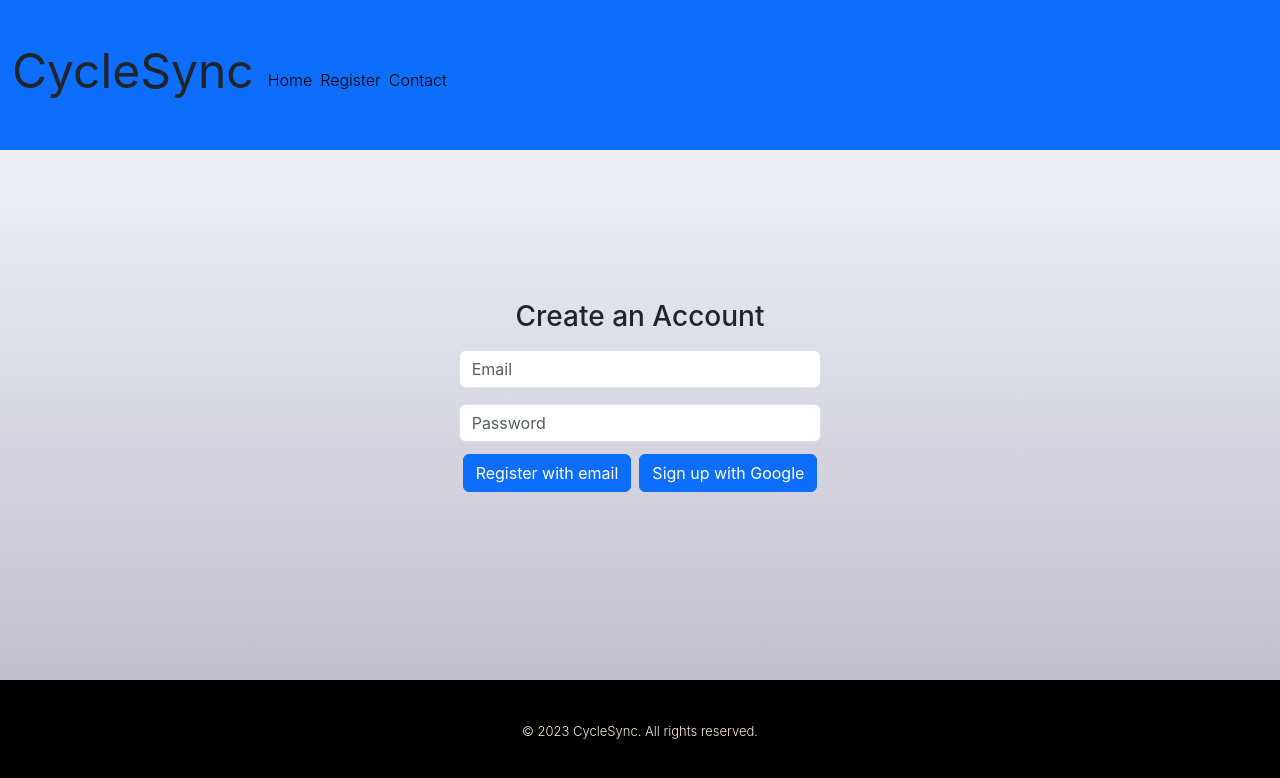
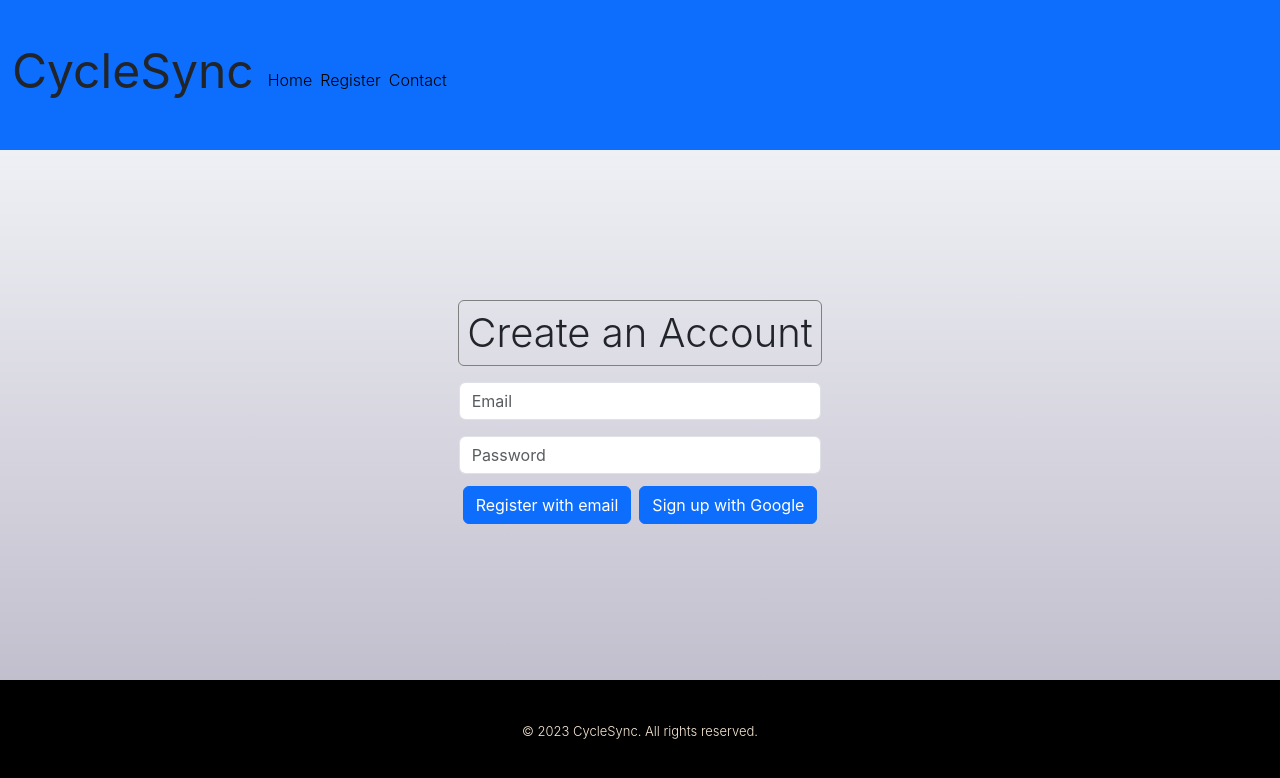
Before and after one commit to sadatakhtar/menses-react-app, a React (Create React App) app: page /register in a window 1280 px wide. Shown: the top 778 px of the page. Built offline with nearby package versions, Linux system fonts and the light colour scheme; no server answers.

Commit message:
Styled registration page

```diff
--- a/src/styles/RegisterPage.css
+++ b/src/styles/RegisterPage.css
@@ -1,11 +1,16 @@
 .register-page-container {
     display: flex;
     flex-direction: column;
-    /* justify-content: center; */
     align-items: center;
     padding-top: 150px;
-    /* height: 600px; */
-
     background: linear-gradient(to bottom, #eff0f5, rgb(184, 181, 197));
     min-height: 80vh;
 }
+
+h3 {
+    font-size: 2.5rem;
+    font-weight: 300;
+    border: 1px grey solid;
+    padding: 8px;
+    border-radius: 6px;
+}
```
